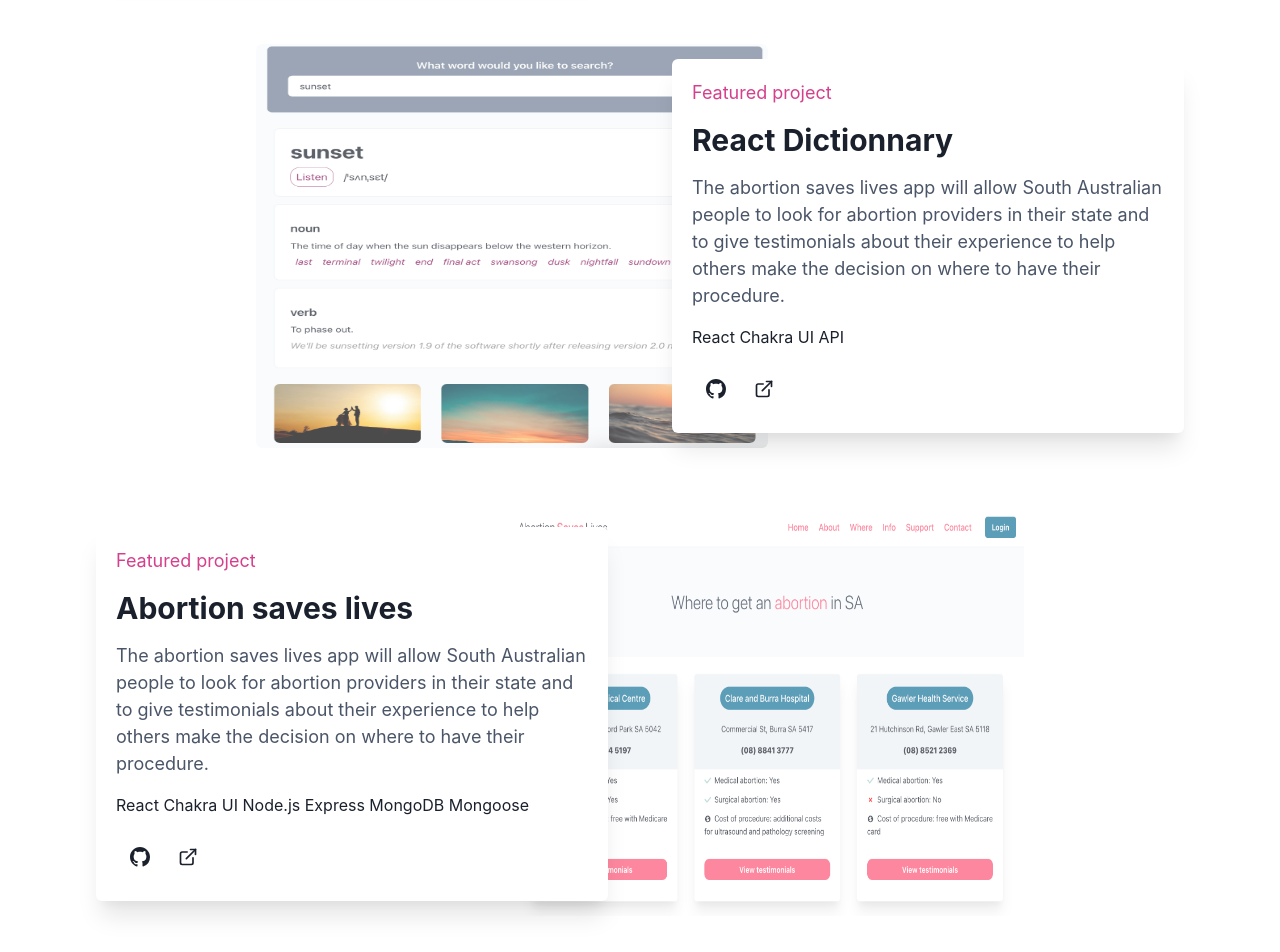
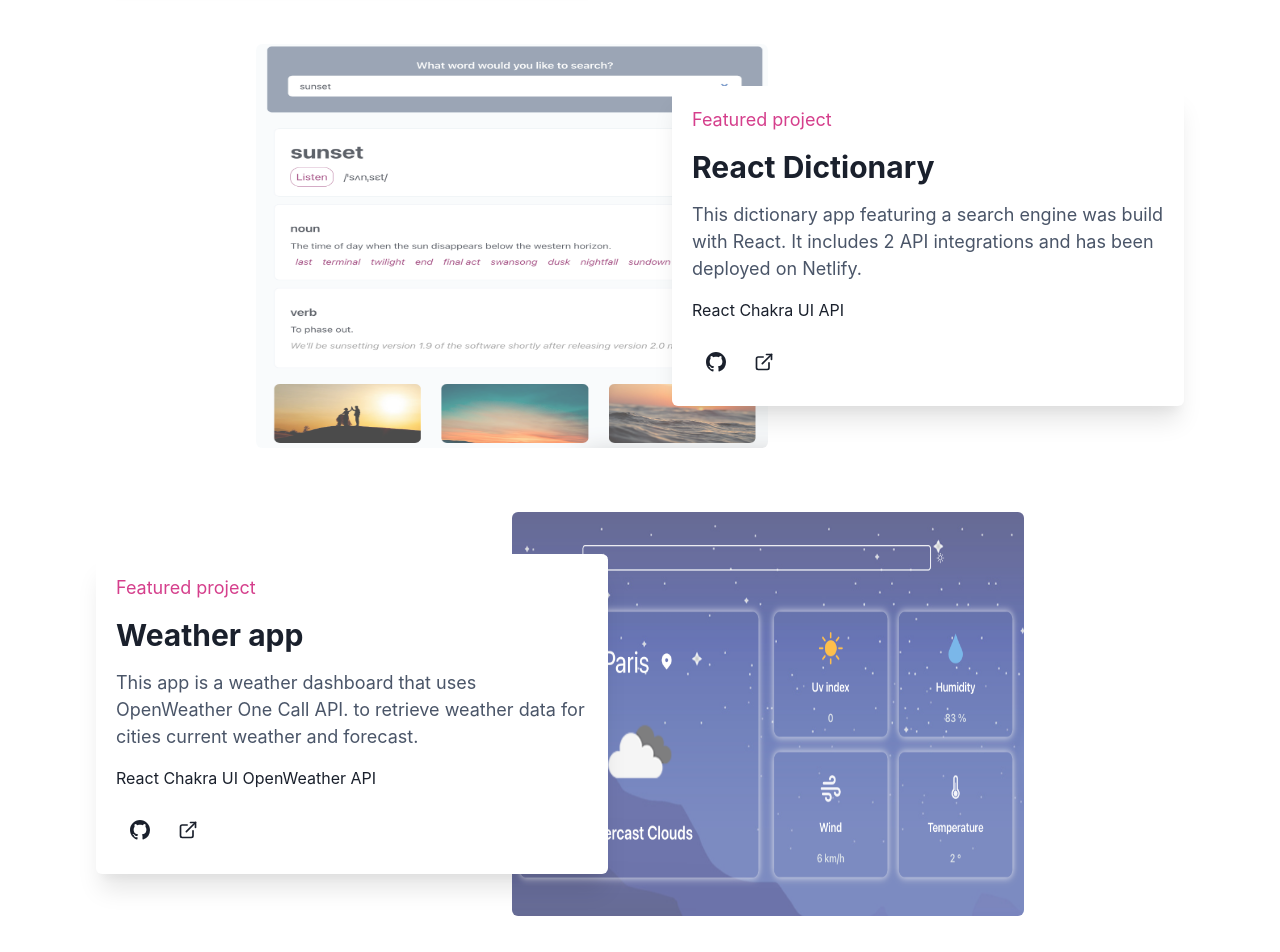
Before and after one commit to appolinefr/react-chakra-portfolio, a React (Create React App) app: page / in a window 1280 px wide. Shown: the part 2060-3012 px from the top of the page. Built offline with nearby package versions, Linux system fonts and the light colour scheme.

Commit message:
updated newest tech on about page

```diff
--- a/src/components/About/index.js
+++ b/src/components/About/index.js
@@ -18,7 +18,7 @@ import { RxTriangleRight } from "react-icons/rx";
 
 import Appoline from "../../images/appo.jpeg";
 
-const frontEnd = ["JavaScript (ES6+)", "React", "Chakra UI", "Gatsby"];
+const frontEnd = ["JavaScript (ES6+)", "React", "Chakra UI", "Next.js"];
 const backEnd = ["Node.js", "Express", "Heroku", "MongoDB"];
 
 export default function AboutAuthor() {
@@ -27,11 +27,7 @@ export default function AboutAuthor() {
   const lightPink = useColorModeValue("pink.500", "pink");
 
   return (
-    <Box
-      as={Container}
-      maxW="full"
-      my={{ base: 4, md: 12, lg: 16 }}
-    >
+    <Box as={Container} maxW="full" my={{ base: 4, md: 12, lg: 16 }}>
       <Flex alignItems={"center"}>
         <Heading
           id={"about"}
--- a/src/components/Contact/index.js
+++ b/src/components/Contact/index.js
@@ -123,7 +123,7 @@ export default function ContactForm() {
                 color={grey}
                 _placeholder={{ color: "inherit" }}
                 required
-                type="email"
+                type="text"
                 placeholder="Your Message"
                 name="user_message"
                 rows={6}
--- a/src/components/Projects/LatestProjects/index.js
+++ b/src/components/Projects/LatestProjects/index.js
@@ -9,8 +9,6 @@ import {
   Collapse,
   useColorModeValue,
 } from "@chakra-ui/react";
-
-import { useMediaQuery } from "@chakra-ui/react";
 
 import Abortion from "../AbortionSavesLives";
 import Dictionary from "../ReactDictionnary";
--- a/src/components/Projects/ReactDictionnary/index.js
+++ b/src/components/Projects/ReactDictionnary/index.js
@@ -19,12 +19,12 @@ import { BsGithub } from "react-icons/bs";
 import Dictionary from "../../../images/dictionary.png";
 
 const dictionary = {
-  name: "React Dictionnary",
+  name: "React Dictionary",
   description:
-    "The abortion saves lives app will allow South Australian people to look for abortion providers in their state and to give testimonials about their experience to help others make the decision on where to have their procedure.",
-  link: "https://boisterous-pie-d58aaf.netlify.app/",
+    "This dictionary app featuring a search engine was build with React. It includes 2 API integrations and has been deployed on Netlify.",
+  link: "https://react-dictionary-app-ac.netlify.app",
   image: Dictionary,
-  github: "",
+  github: "https://github.com/appolinefr/react-dictionary-search",
   tech: [" React ", " Chakra UI ", " API "],
 };
 
--- a/src/components/Projects/Weather/index.js
+++ b/src/components/Projects/Weather/index.js
@@ -16,23 +16,16 @@ import {
 import { ExternalLinkIcon } from "@chakra-ui/icons";
 import { BsGithub } from "react-icons/bs";
 
-import Abortion from "../../../images/abortion.png";
+import Weather from "../../../images/weather.png";
 
 const asl = {
-  name: "Abortion saves lives",
+  name: "Weather app",
   description:
-    "The abortion saves lives app will allow South Australian people to look for abortion providers in their state and to give testimonials about their experience to help others make the decision on where to have their procedure.",
-  link: "https://abortion-saves-lives.herokuapp.com/",
-  github: "",
-  image: Abortion,
-  tech: [
-    "React ",
-    " Chakra UI ",
-    " Node.js ",
-    " Express ",
-    " MongoDB ",
-    " Mongoose ",
-  ],
+    "This app is a weather dashboard that uses OpenWeather One Call API. to retrieve weather data for cities current weather and forecast.",
+  link: "https://simple-react-weather-app-ac.netlify.app",
+  github: "https://github.com/appolinefr/react-weather-application",
+  image: Weather,
+  tech: ["React ", " Chakra UI ", "OpenWeather API"],
 };
 
 export default function AbortionProject() {
```
Also changed, not shown: src/images/weather.png.
